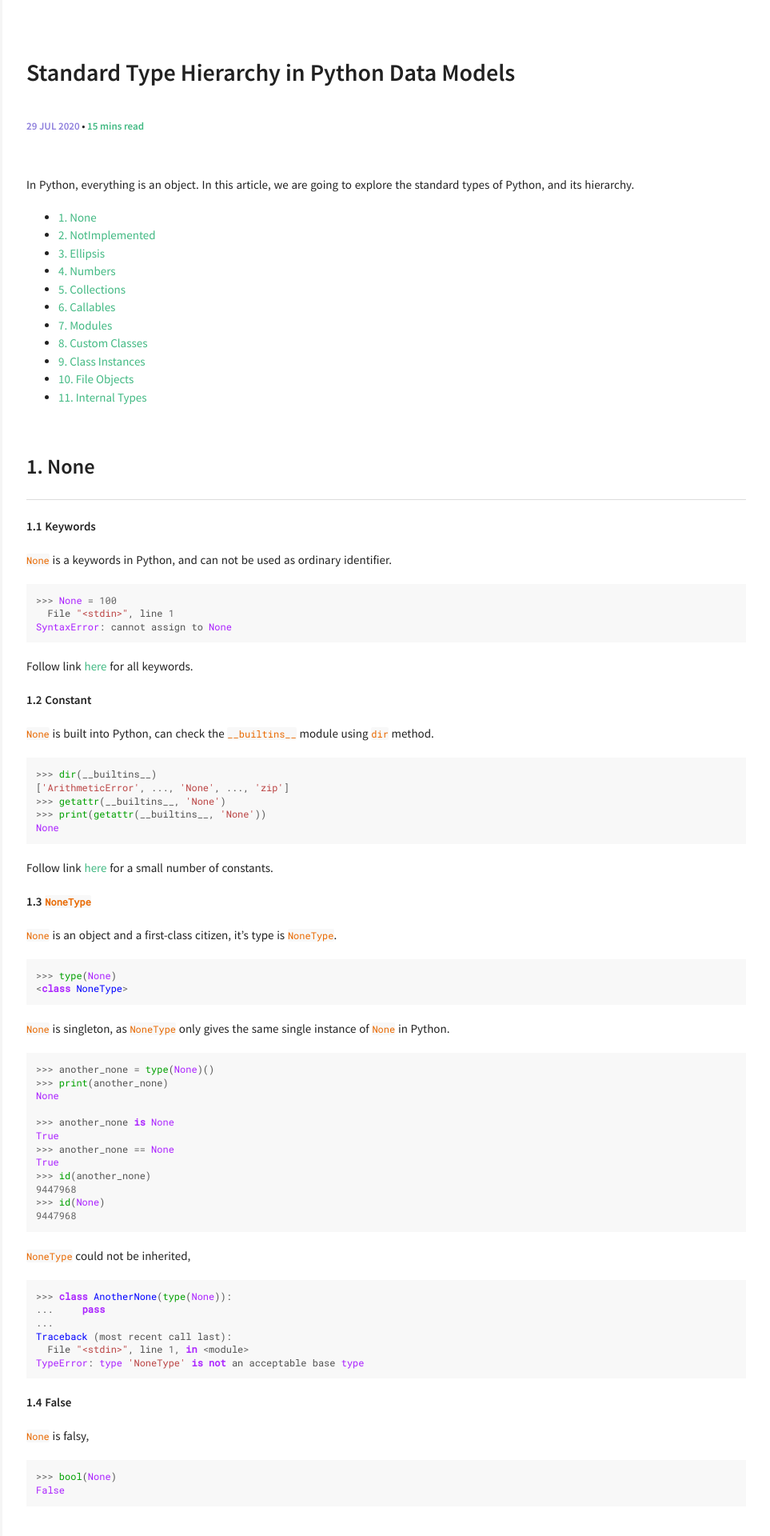
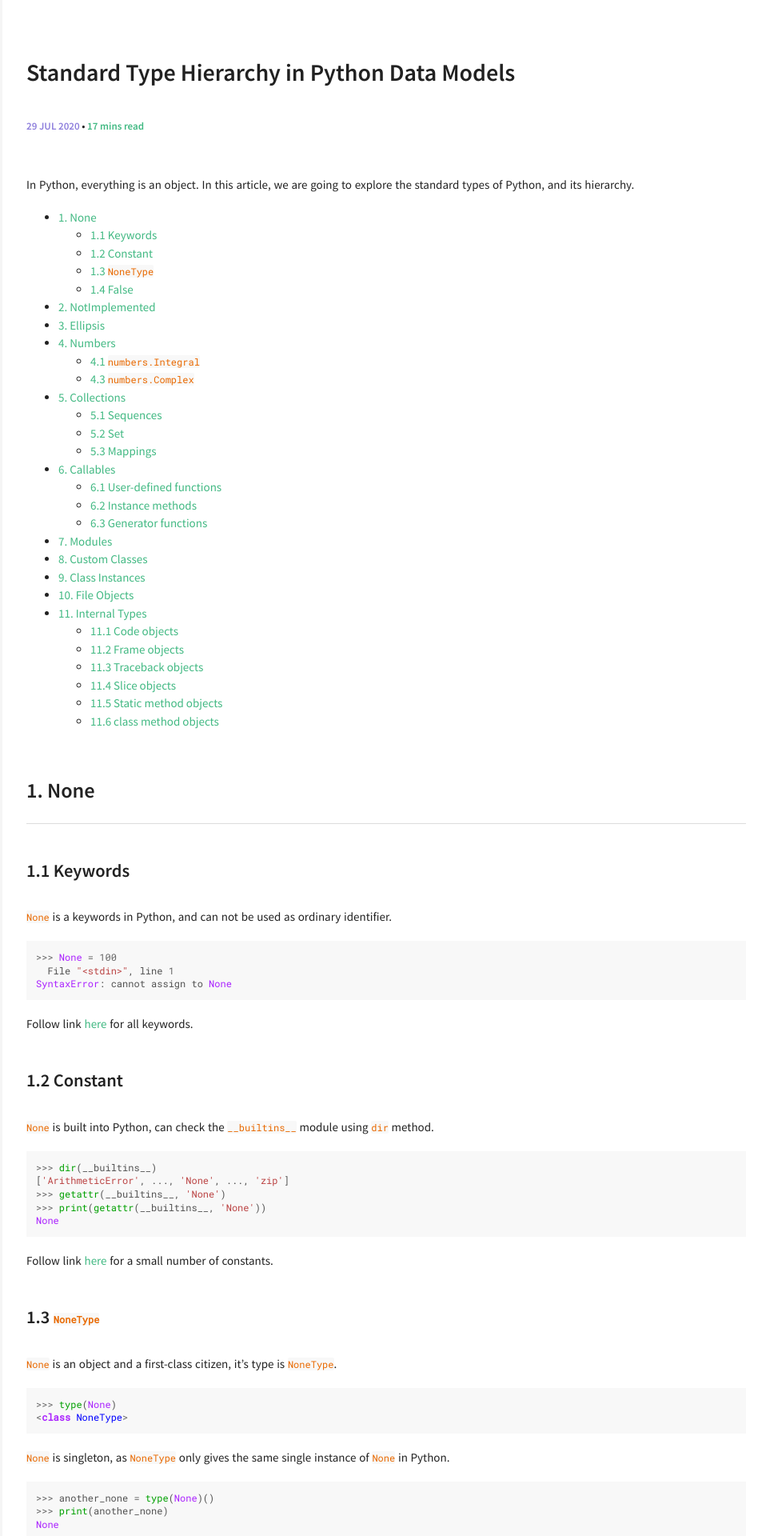
Before and after one commit to jianli-gu/jianli-gu.github.io, a Jekyll site: the page built from _posts/articles/python/2020-07-29-standard-type-hierarchy-in-python-data-models.md, in a window 1280 px wide. Shown: the top 1920 px of the page at 80% size, without its empty margins (317-1280 px from the left). Built offline with Jekyll 4.4.1, drawn with Linux system fonts in a browser that asks for light colours; some of the changed text lies outside the part shown.

Commit message:
Add generator function

````diff
--- a/_posts/articles/python/2020-07-29-standard-type-hierarchy-in-python-data-models.md
+++ b/_posts/articles/python/2020-07-29-standard-type-hierarchy-in-python-data-models.md
@@ -15,7 +15,7 @@
 
 ## 1. None
 
-**1.1 Keywords**
+### 1.1 Keywords
 
 `None` is a keywords in Python, and can not be used as ordinary identifier.
 
@@ -26,7 +26,7 @@
 ```
 Follow link [here](https://docs.python.org/3/reference/lexical_analysis.html#keywords) for all keywords.
 
-**1.2 Constant**
+### 1.2 Constant
 
 `None` is built into Python, can check the `__builtins__` module using `dir` method.
 
@@ -39,7 +39,7 @@
 ```
 Follow link [here](https://docs.python.org/3/library/constants.html) for a small number of constants.
 
-**1.3 `NoneType`**
+### 1.3 `NoneType`
 
 `None` is an object and a first-class citizen, it's type is `NoneType`.
 
@@ -77,7 +77,7 @@
 TypeError: type 'NoneType' is not an acceptable base type
 ```
 
-**1.4 False**
+### 1.4 False
 
 `None` is falsy,
 
@@ -259,7 +259,7 @@
 `numbers.Number` is the root of the numeric hierarchy.
 
 
-**4.1 `numbers.Integral`**
+### 4.1 `numbers.Integral`
 
 * `int` - Unlimited range, subject to available memory only.
 * `bool` - Boolean objects `True` and `False`, a subtype of the integer type, behave like `1` and `0`.
@@ -268,7 +268,7 @@
 
 * `float` - Machine-level double precision floating point numbers.
 
-**4.3 `numbers.Complex`**
+### 4.3 `numbers.Complex`
 
 * `complex` - A pair of machine-level double precision floating point numbers, containing real `z.real` and imaginary `z.imag` parts.
 
@@ -277,7 +277,7 @@
 
 ## 5. Collections
 
-**5.1 Sequences**
+### 5.1 Sequences
 
 Immutable sequences
 * Strings
@@ -288,7 +288,7 @@
 * Lists
 * Byte Arrays
 
-**5.2 Set**
+### 5.2 Set
 
 There are currently two intrinsic set types:
 * Sets
@@ -299,13 +299,13 @@
 deletion and membership testing. Frozenset is immutable and hashable, so can be used as ditionary
 keys.
 
-**5.3 Mappings**
+### 5.3 Mappings
 
 * Dictionaries
 
 ## 6. Callables
 
-**6.1 User-defined functions**
+### 6.1 User-defined functions
 
 Let's define a function, like this:
 
@@ -351,7 +351,7 @@
 >>> run.__kwdefaults__
 ```
 
-**6.2 Instance methods**
+### 6.2 Instance methods
 
 Here's an `User` class,
 
@@ -401,7 +401,69 @@
 
 ```
 
-**6.3 Generator functions**
+### 6.3 Generator functions
+
+Generator is kind of special iterator and can only iterate over once. It does not store all the
+values in memory, but generate the values on the fly.
+
+**a. Generator function**
+
+Define generator function by using `yield` statement,
+
+```python
+>>> def generate_numbers(n):
+...     i = 0
+...     while i < n:
+...         yield i
+...         i += 1
+...
+>>> numbers = generate_numbers(5)
+>>> numbers
+<generator object generate_numbers at 0x7fe9df5bdac0>
+>>> numbers.__next__()
+0
+>>> next(numbers)
+1
+>>> for i in numbers:
+...     print(i)
+...
+2
+3
+4
+>>> next(numbers)
+Traceback (most recent call last):
+  File "<stdin>", line 1, in <module>
+StopIteration
+```
+
+**b. Generator expression**
+
+Or, define generator expression by using `()`,
+
+```python
+>>> g = (x*2 for x in range(5))
+>>> g
+<generator object <genexpr> at 0x7fe9df573b30>
+>>> g.__next__()
+0
+>>> g.__next__()
+2
+>>> g.__next__()
+4
+>>> g.__next__()
+6
+>>> g.__next__()
+8
+>>> g.__next__()
+Traceback (most recent call last):
+  File "<stdin>", line 1, in <module>
+StopIteration
+```
+
+You may notice that:
+* A function with `yield` statement, when called, returns a generator.
+* It raises `StopIteration` exception when hits the end.
+
 
 **6.4 Coroutine functions**
 
@@ -469,17 +531,17 @@
 The types below are used by the interpreter internally, their definitions may change with future
 versions of the interpreter.
 
-**11.1 Code objects**
+### 11.1 Code objects
 
-**11.2 Frame objects**
+### 11.2 Frame objects
 
-**11.3 Traceback objects**
+### 11.3 Traceback objects
 
-**11.4 Slice objects**
+### 11.4 Slice objects
 
-**11.5 Static method objects**
+### 11.5 Static method objects
 
-**11.6 class method objects**
+### 11.6 class method objects
 
 ---
 
````
